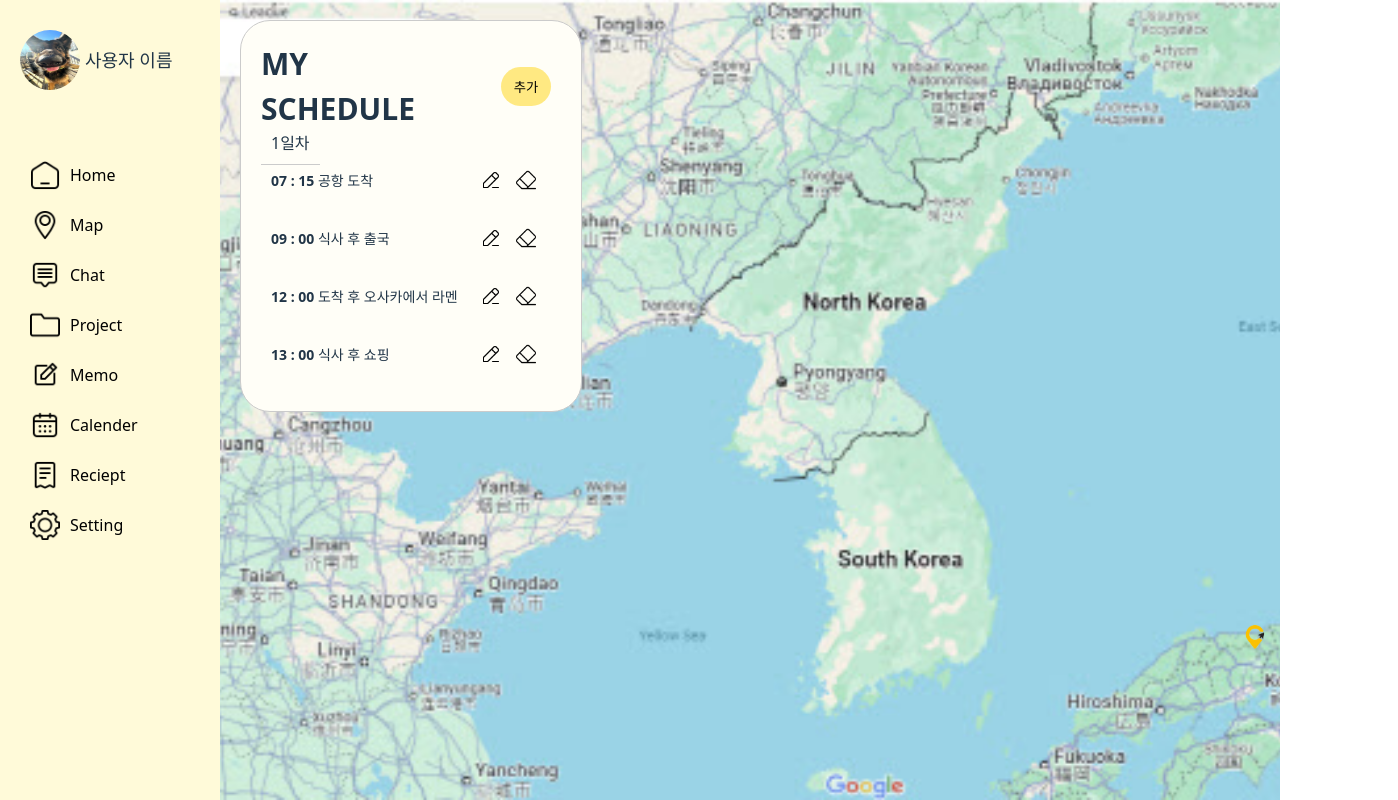
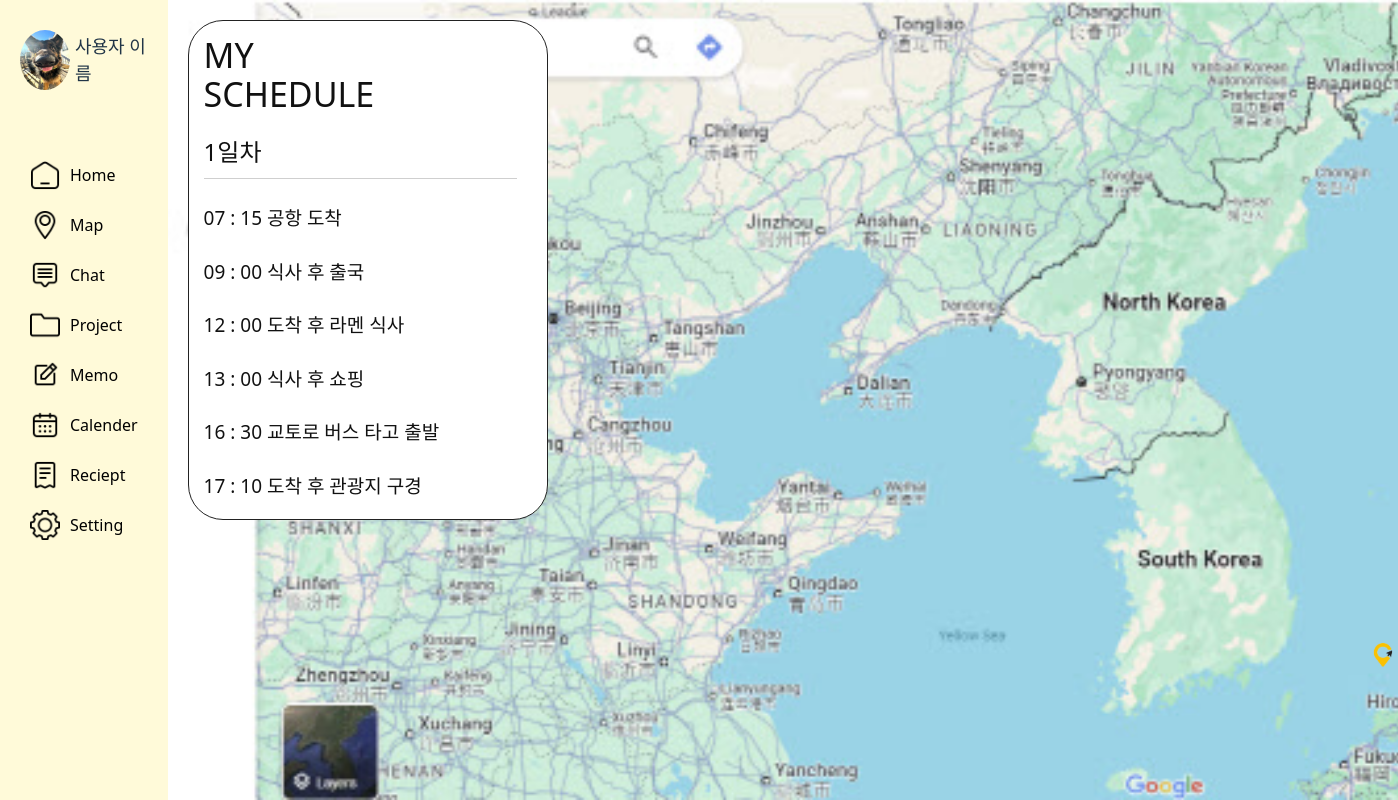
Before and after one commit to Team-Louter/gotrip-web, a React (Vite) app: page / in a window 1280 px wide. Shown: the whole page, 1398 px wide, since content can reach past the window. Built offline with nearby package versions, Linux system fonts and the light colour scheme.

Commit message:
맵 API 뷰 오류 수정

```diff
--- a/src/files/mapAPI.jsx
+++ b/src/files/mapAPI.jsx
@@ -6,155 +6,65 @@ import mappin from '../icons/mappin.png';
 
 function MapAPI() {
   return (
-    <div className='map-background'>
-      <div className="map-schedule-container">
-        <div className="schedule-scroll">
-          <div className="schedule-title-box">
-            <span className="schedule-title">
+    <div className='mini-map-background'>
+      <div className="mini-map-schedule-container">
+        <div className="mini-schedule-box">
+          <div className="mini-schedule-title-box">
+            <span className="mini-schedule-title">
               MY
               <br />
               SCHEDULE
             </span>
-
-            <button className="schedule-add-button">추가</button>
           </div>
 
-          <span className="schedule-date">1일차</span>
+          <span className="mini-schedule-date">1일차</span>
 
-          <div className="schedule-content-container">
-            <div className="schedule-content-box">
-              <span className="schedule-content">07 : 15 공항 도착</span>
+          <div className="mini-schedule-line"></div>
 
-              <div className="schedule-icons-box">
-                <img
-                  src={editIcon}
-                  alt="edit-icon"
-                  className="schedule-edit-icon schedule-icon"
-                />
-                <img
-                  src={deleteIcon}
-                  alt="delete-icon"
-                  className="schedule-delete-icon schedule-icon"
-                />
-              </div>
+          <div className="mini-schedule-content-container">
+            <div className="mini-schedule-content-box">
+              <span className="mini-schedule-content">07 : 15 공항 도착</span>
             </div>
 
-            <div className="schedule-content-box">
-              <span className="schedule-content">09 : 00 식사 후 출국</span>
-
-              <div className="schedule-icons-box">
-                <img
-                  src={editIcon}
-                  alt="edit-icon"
-                  className="schedule-edit-icon schedule-icon"
-                />
-                <img
-                  src={deleteIcon}
-                  alt="delete-icon"
-                  className="schedule-delete-icon schedule-icon"
-                />
-              </div>
+            <div className="mini-schedule-content-box">
+              <span className="mini-schedule-content">
+                09 : 00 식사 후 출국
+              </span>
             </div>
 
-            <div className="schedule-content-box">
-              <span className="schedule-content">
-                12 : 00 도착 후 오사카에서 라멘
+            <div className="mini-schedule-content-box">
+              <span className="mini-schedule-content">
+                12 : 00 도착 후 라멘 식사
               </span>
-
-              <div className="schedule-icons-box">
-                <img
-                  src={editIcon}
-                  alt="edit-icon"
-                  className="schedule-edit-icon schedule-icon"
-                />
-                <img
-                  src={deleteIcon}
-                  alt="delete-icon"
-                  className="schedule-delete-icon schedule-icon"
-                />
-              </div>
             </div>
 
-            <div className="schedule-content-box">
-              <span className="schedule-content">13 : 00 식사 후 쇼핑</span>
-
-              <div className="schedule-icons-box">
-                <img
-                  src={editIcon}
-                  alt="edit-icon"
-                  className="schedule-edit-icon schedule-icon"
-                />
-                <img
-                  src={deleteIcon}
-                  alt="delete-icon"
-                  className="schedule-delete-icon schedule-icon"
-                />
-              </div>
+            <div className="mini-schedule-content-box">
+              <span className="mini-schedule-content">
+                13 : 00 식사 후 쇼핑
+              </span>
             </div>
 
-            <div className="schedule-content-box">
-              <span className="schedule-content">
+            <div className="mini-schedule-content-box">
+              <span className="mini-schedule-content">
                 16 : 30 교토로 버스 타고 출발
               </span>
-
-              <div className="schedule-icons-box">
-                <img
-                  src={editIcon}
-                  alt="edit-icon"
-                  className="schedule-edit-icon schedule-icon"
-                />
-                <img
-                  src={deleteIcon}
-                  alt="delete-icon"
-                  className="schedule-delete-icon schedule-icon"
-                />
-              </div>
             </div>
 
-            <div className="schedule-content-box">
-              <span className="schedule-content">
+            <div className="mini-schedule-content-box">
+              <span className="mini-schedule-content">
                 17 : 10 도착 후 관광지 구경
               </span>
-
-              <div className="schedule-icons-box">
-                <img
-                  src={editIcon}
-                  alt="edit-icon"
-                  className="schedule-edit-icon schedule-icon"
-                />
-                <img
-                  src={deleteIcon}
-                  alt="delete-icon"
-                  className="schedule-delete-icon schedule-icon"
-                />
-              </div>
             </div>
 
-            <div className="schedule-content-box">
-              <span className="schedule-content">
-                19 : 00 식사후 숙소로 이동
+            <div className="mini-schedule-content-box">
+              <span className="mini-schedule-content">
+                19 : 00 식사 후 숙소로 이동
               </span>
-
-              <div className="schedule-icons-box">
-                <img
-                  src={editIcon}
-                  alt="edit-icon"
-                  className="schedule-edit-icon schedule-icon"
-                />
-                <img
-                  src={deleteIcon}
-                  alt="delete-icon"
-                  className="schedule-delete-icon schedule-icon"
-                />
-              </div>
             </div>
           </div>
         </div>
       </div>
-
-      <div>
-       <img src={mappin} alt="mappin" className="mappin" />
-      </div>
+      <img src={mappin} alt='mappin' className='mappin'/>
     </div>
   );
 }
--- a/src/styles/mapAPI.css
+++ b/src/styles/mapAPI.css
@@ -1,33 +1,86 @@
-.map-background {
-  flex: 1;
+.mini-map-background {
+  width: 100%;
   height: 100vh;
-
-  background-image: url(../images/mapAPIimg.jpg);
+  background-image: url('../images/mapAPIimg.jpg');
   background-size: cover;
-  background-position: center;
 }
 
-.map-schedule-container {
-  width: 300px;
-  height: 350px;
+.mini-map-schedule-container {
   margin: 20px;
-  overflow-y: auto;
+  padding: 15px;
+  width: 360px;
+  height: 500px;
+  top: 50px;
+  left: 80px;
+  background-color: white;
+  border: 1.5px solid #222;
+  border-radius: 35px;
+  overflow: hidden;
+  box-sizing: border-box;
 }
 
-.schedule-content {
-  font-size: 14px;
+.mini-schedule-box {
+  top: 20px;
+  bottom: 20px;
+  left: 25px;
+  right: 12px;
+  overflow-y: auto;
+  padding-right: 15px;
+  box-sizing: border-box;
 }
 
-.schedule-scroll {
-  top: 30px;
-  bottom: 30px;
-  left: 10px;
-  overflow-y: auto;
-  padding-right: 10px;
+.mini-schedule-title-box {
+  display: flex;
+  justify-content: space-between;
+  align-items: flex-start;
+  width: 100%;
+}
+
+.mini-schedule-title {
+  font-size: 34px;
+  font-weight: 500;
+  line-height: 1.15;
+  color: #111;
+}
+
+.mini-schedule-date {
+  display: block;
+  margin-top: 20px;
+  font-size: 24px;
+  font-weight: 400;
+  color: #111;
+}
+
+.mini-schedule-line {
+  width: 100%;
+  height: 1px;
+  background-color: #cfcfcf;
+  margin-top: 8px;
+}
+
+.mini-schedule-content-container {
+  margin-top: 25px;
+  display: flex;
+  flex-direction: column;
+  gap: 25px;
+}
+
+.mini-schedule-content-box {
+  width: 100%;
+  min-height: 25px;
+  display: flex;
+  align-items: center;
+}
+
+.mini-schedule-content {
+  font-size: 19px;
+  font-weight: 400;
+  color: #111;
+  white-space: nowrap;
 }
 
 .mappin {
   width: 30px;
-  margin-top: 190px;
-  margin-left: 1020px;
+  margin-top: 100px;
+  margin-left: 1200px;
 }
```
